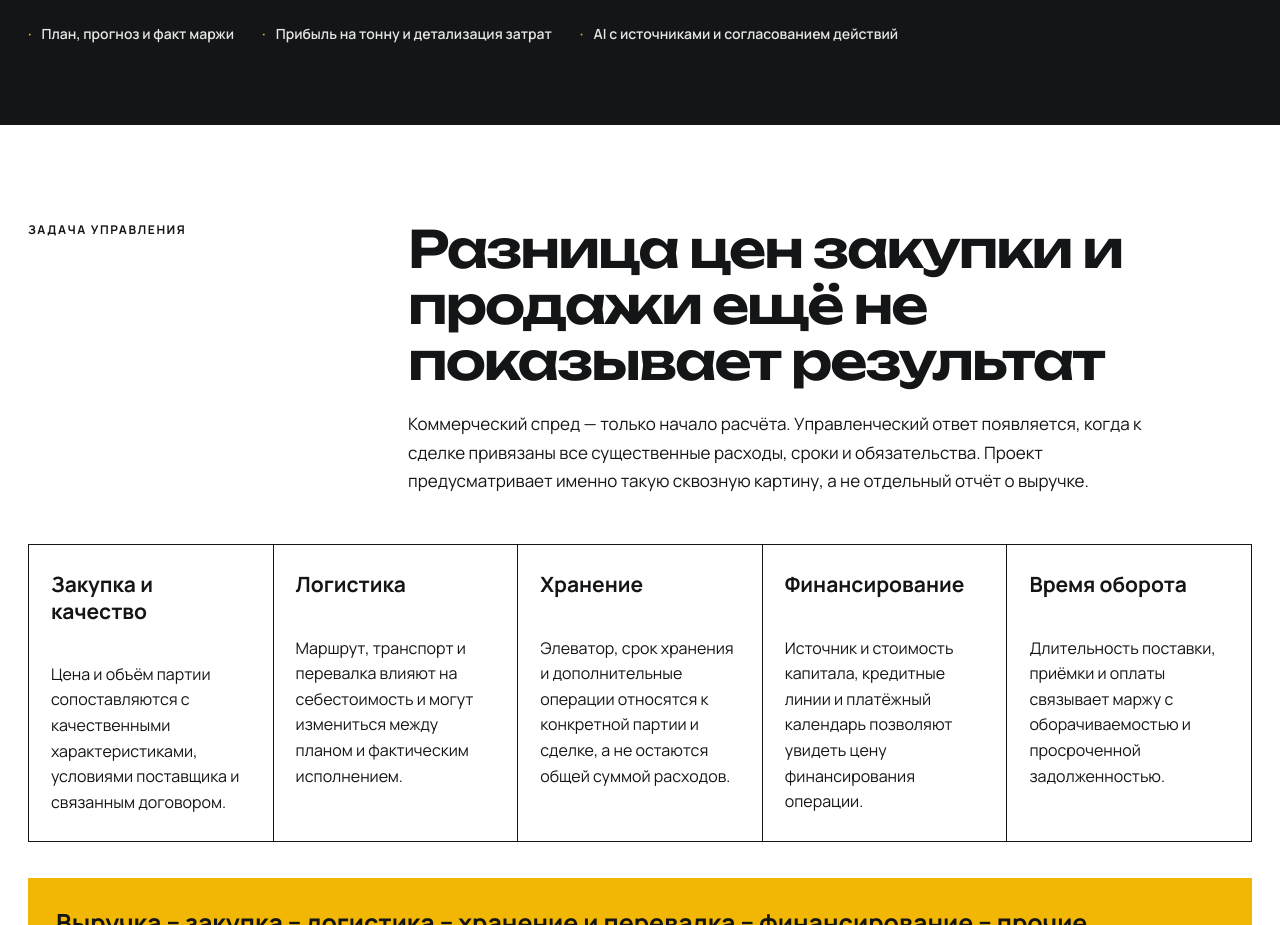
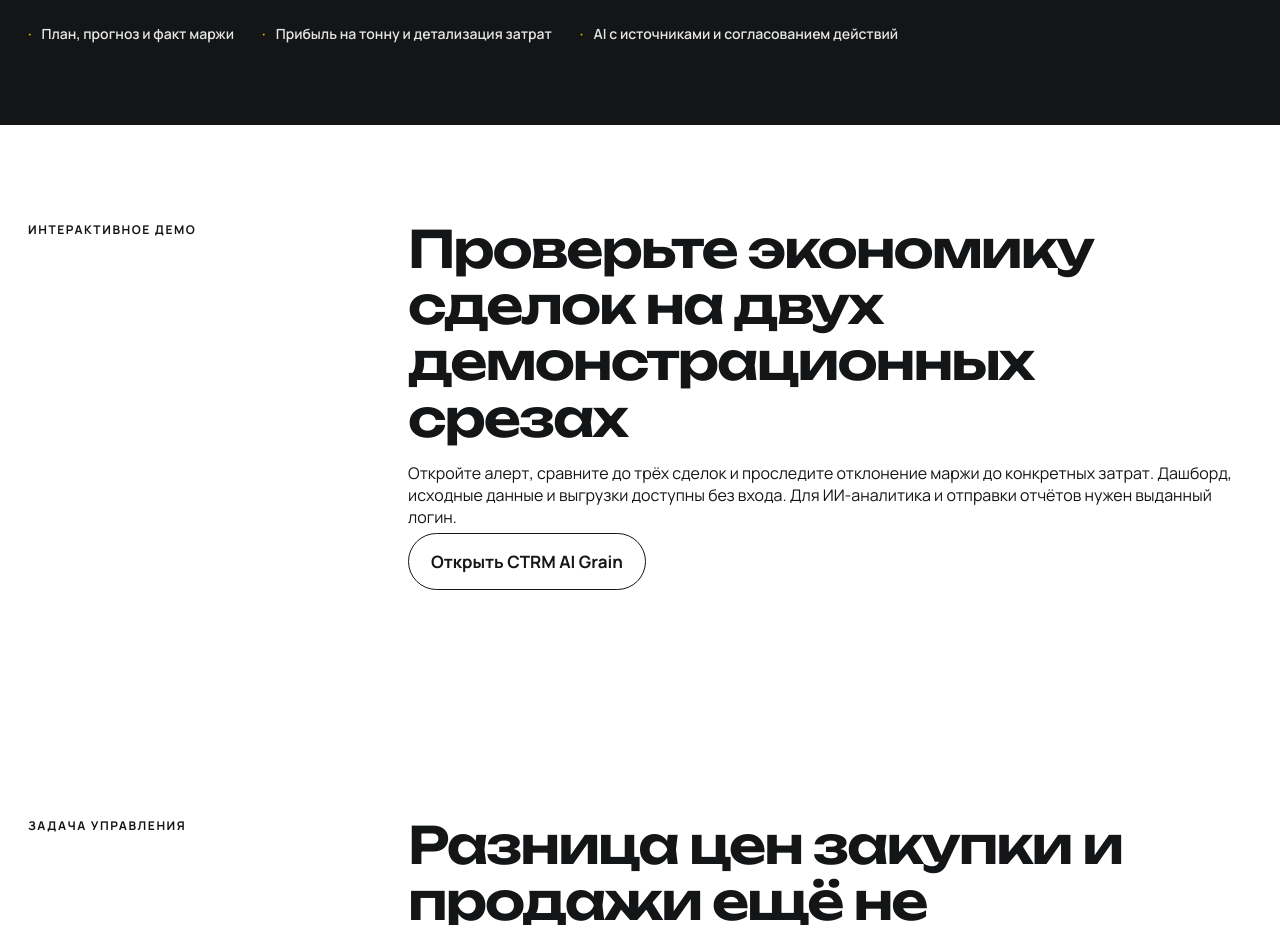
Before and after one commit to aekonnov/akonnov-site, a plain HTML site: page ai/grain-trading/index.html in a window 1280 px wide. Shown: the part 1040-1965 px from the top of the page. Drawn offline with Linux system fonts and the light colour scheme.

Commit message:
Link to the live CTRM Grain demo

```diff
--- a/ai/grain-trading/index.html
+++ b/ai/grain-trading/index.html
@@ -45,6 +45,14 @@
     <p class="grain-definition">CTRM (Commodity Trading and Risk Management) — управление торговлей сырьевыми товарами и связанными рисками. В этом проекте CTRM-функции и AI-инструменты предлагается связать с действующим учётом, а не заменять его без необходимости.</p>
     <div class="actions"><a class="button primary" href="#next-step">Обсудить обследование</a><a class="button outline-light" href="#scope">Состав решения</a></div>
     <ul class="grain-hero-points" aria-label="Ключевые элементы проекта"><li>План, прогноз и факт маржи</li><li>Прибыль на тонну и детализация затрат</li><li>AI с источниками и согласованием действий</li></ul>
+  </section>
+
+  <section class="grain-section grain-white" aria-labelledby="grain-demo-title">
+    <div class="grain-section-heading"><p class="eyebrow">Интерактивное демо</p><div>
+      <h2 id="grain-demo-title">Проверьте экономику сделок на двух демонстрационных срезах</h2>
+      <p>Откройте алерт, сравните до трёх сделок и проследите отклонение маржи до конкретных затрат. Дашборд, исходные данные и выгрузки доступны без входа. Для ИИ-аналитика и отправки отчётов нужен выданный логин.</p>
+      <p><a class="button button-primary" href="https://ctrm.akonnov.com/">Открыть CTRM AI Grain</a></p>
+    </div></div>
   </section>
 
   <section id="scope" class="grain-section grain-white" aria-labelledby="problem-title">
```
Also changed, not shown: en/ai/grain-trading/index.html (+8 -0 lines).
